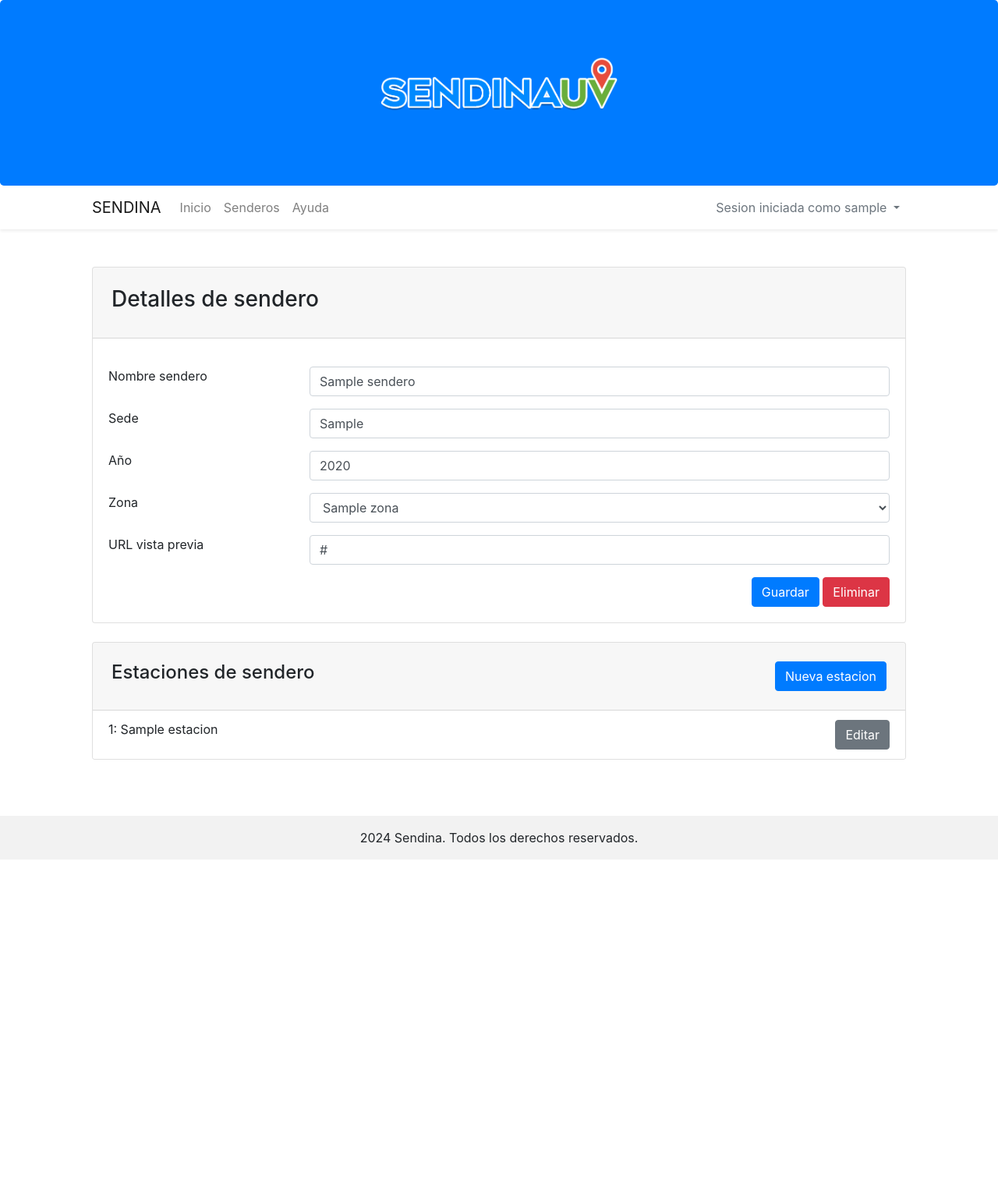
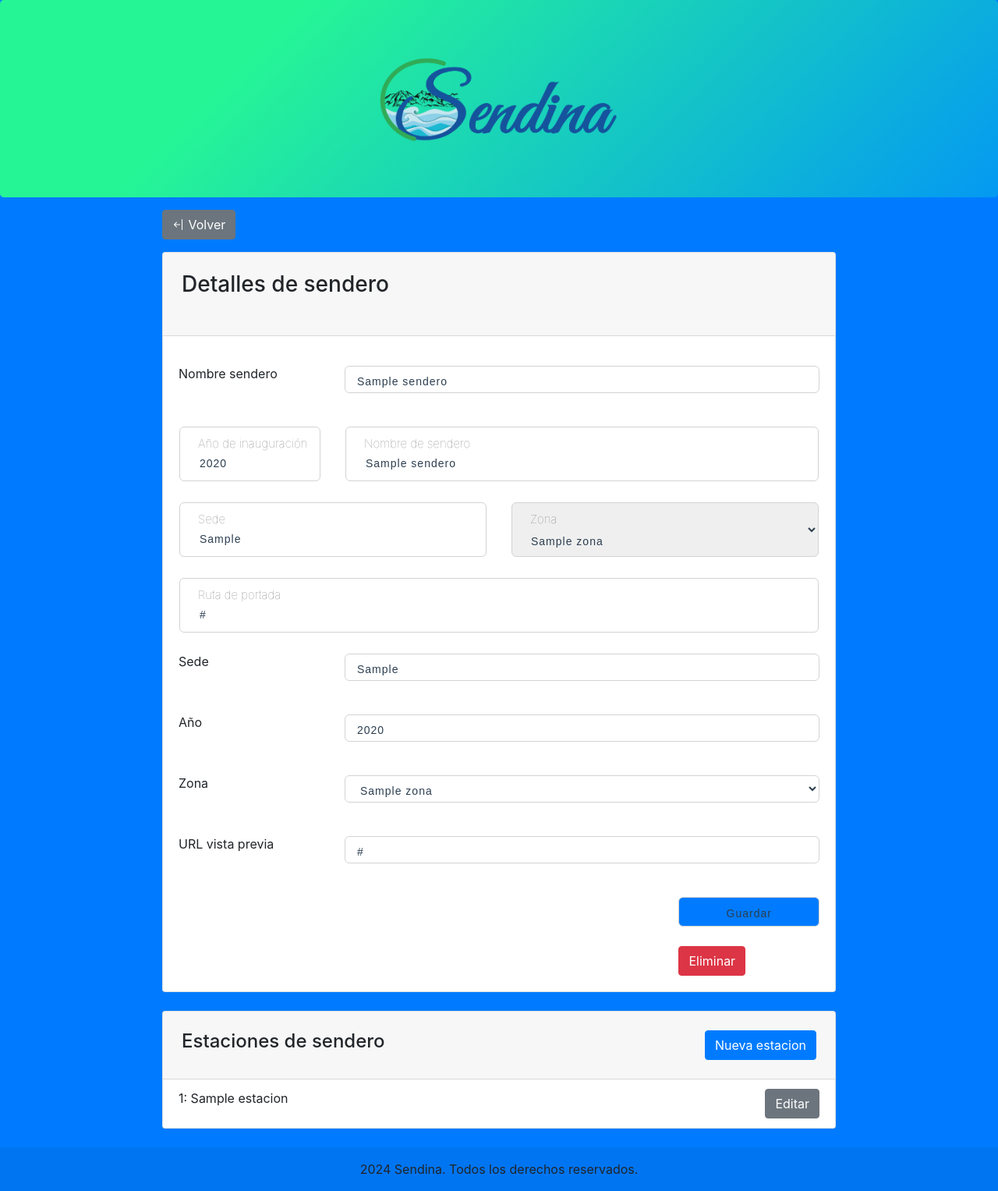
Before and after one commit to Froshlee14/SendinaUV, a PHP site: page /senderosUV/sendero/editar/1 in a window 1280 px wide. Shown: the whole page at 78% size. Before the commit the page ends 1102 px from the top, so only its background shows below. Run offline with PHP 8.4, Linux system fonts and the light colour scheme; the visitor is signed in with stand-in values (Sample User, id 1); tables that the repository leaves empty hold one stand-in row (values such as "Sample post"); some libraries are stand-ins or nearby versions.

Commit message:
Cambios drasticos a los estilos CSS

```diff
--- /dev/null
+++ b/public/css/custom.css
@@ -0,0 +1,224 @@
+.bg-sendina{
+	background:linear-gradient(315deg, #0499f2 0%, #26f596 74%);
+}
+
+.bg-sendina-lt{
+	background:linear-gradient(315deg, #aed8f0 0%, #b8f8da 74%);
+}
+
+*{margin: 0;padding: 0}
+
+body{
+	overflow-x: hidden;
+	/* background: #000000 */
+}
+
+#bg-div{
+	margin: 0;
+	margin-top:100px;
+	margin-bottom:100px
+}
+
+#border-btm{
+	padding-bottom: 20px;
+	margin-bottom: 0px;
+	box-shadow: 0px 35px 2px -35px lightgray
+}
+
+#test{
+	margin-top: 0px;
+	margin-bottom: 40px;
+	border: 1px solid #FFE082;
+	border-radius: 0.25rem;
+	width: 60px;
+	height: 30px;
+	background-color: #FFECB3
+	}
+
+.active1{
+	color: #00C853 !important;
+	font-weight: bold
+	}
+
+.bar4{
+	width: 35px;
+	height: 5px;
+	background-color: #ffffff;
+	margin: 6px 0
+	}
+
+.list-group .tabs{
+	color: #000000
+}
+
+#menu-toggle{
+	height: 50px
+}
+
+#new-label{
+	padding: 2px;
+	font-size: 10px;
+	font-weight: bold;
+	background-color: red;
+	color: #ffffff;
+	border-radius: 5px;
+	margin-left: 5px
+}
+
+#sidebar-wrapper{
+	min-height: 100vh;
+	margin-left: -15rem;
+	-webkit-transition: margin .25s ease-out;
+	-moz-transition: margin .25s ease-out;
+	-o-transition: margin .25s ease-out;
+	transition: margin .25s ease-out
+}
+
+#sidebar-wrapper .sidebar-heading{
+	padding: 0.875rem 1.25rem;
+	font-size: 1.2rem
+}
+
+#sidebar-wrapper .list-group{
+	width: 15rem
+}
+
+#page-content-wrapper{
+	min-width: 100vw;
+	padding-left: 20px;
+	padding-right: 20px
+}
+
+#wrapper.toggled #sidebar-wrapper{
+	margin-left: 0
+}
+
+.list-group-item.active{
+	z-index: 2;
+	color: #fff;
+	background-color: #fff !important;
+	border-color: #fff !important
+}
+
+@media (min-width: 768px){
+	#sidebar-wrapper{
+		margin-left: 0
+	}
+
+	#page-content-wrapper{
+		min-width: 0;
+		width: 100%
+	}
+
+	#wrapper.toggled #sidebar-wrapper{
+		margin-left: -15rem;
+		display: none
+	}
+
+	.w-md-75 {
+		width: 75% !important;
+	}
+
+	.h-md-75 {
+		height: 75% !important;
+	}
+}
+
+
+.card0{
+	margin-top: 10px;
+	margin-bottom: 10px
+}
+
+.top-highlight{
+	color: #00C853;
+	font-weight: bold;
+	font-size: 20px
+}
+
+.form-card input, .form-card textarea, .form-card select{
+	padding: 10px 15px 5px 15px;
+	border: none;
+	border: 1px solid lightgrey;
+	border-radius: 6px;
+	margin-bottom: 25px;
+	margin-top: 2px;
+	width: 100%;
+	box-sizing: border-box;
+	font-family: arial;
+	color: #2C3E50;
+	font-size: 14px;
+	letter-spacing: 1px
+}
+
+.form-card input:focus, .form-card textarea:focus .form-card select:focus{
+	-moz-box-shadow: 0px 0px 0px 1.5px skyblue !important;
+	-webkit-box-shadow: 0px 0px 0px 1.5px skyblue !important;
+	box-shadow: 0px 0px 0px 1.5px skyblue !important;
+	font-weight: bold;
+	border: 1px solid skyblue;
+	outline-width: 0
+}
+
+input.btn-success{
+	height: 50px;
+	color: #ffffff;
+	opacity: 0.9
+}
+
+#below-btn a{
+	font-weight: bold;
+	color: #000000
+}
+
+.input-group{
+	position:relative;
+	width:100%;
+	overflow:hidden
+}
+
+.input-group input{
+	position:relative;
+	height:70px;
+	margin-left: 1px;
+	margin-right: 1px;
+	border-radius:6px;
+	padding-top: 30px;
+	padding-left: 25px
+}
+
+.input-group select{
+	position:relative;
+	height:70px;
+	margin-left: 1px;
+	margin-right: 1px;
+	border-radius:6px;
+	padding-top: 35px;
+	padding-left: 20px
+}
+
+.input-group label{
+	position:absolute;
+	height: 24px;
+	background: none;
+	border-radius: 6px;
+	line-height: 48px;
+	font-size: 15px;
+	color: gray;
+	width:100%;
+	font-weight:100;
+	padding-left: 25px
+}
+
+input:focus + label{
+	color: #1E88E5
+}
+
+select:focus + label{
+	color: #1E88E5
+}
+
+#qr{
+	margin-bottom: 150px;
+	margin-top: 50px
+}
--- /dev/null
+++ b/public/js/custom.js
@@ -0,0 +1,27 @@
+$(document).ready(function(){
+    //Menu Toggle Script
+    $("#menu-toggle").click(function(e) {
+        e.preventDefault();
+        $("#wrapper").toggleClass("toggled");
+    });
+
+    // For highlighting activated tabs
+    $("#tab1").click(function () {
+        $(".tabs").removeClass("active1");
+        $(".tabs").addClass("bg-light");
+        $("#tab1").addClass("active1");
+        $("#tab1").removeClass("bg-light");
+    });
+    $("#tab2").click(function () {
+        $(".tabs").removeClass("active1");
+        $(".tabs").addClass("bg-light");
+        $("#tab2").addClass("active1");
+        $("#tab2").removeClass("bg-light");
+    });
+    $("#tab3").click(function () {
+        $(".tabs").removeClass("active1");
+        $(".tabs").addClass("bg-light");
+        $("#tab3").addClass("active1");
+        $("#tab3").removeClass("bg-light");
+    });
+})
--- a/sql/create.sql
+++ b/sql/create.sql
@@ -82,7 +82,7 @@ CREATE TABLE IF NOT EXISTS estacion (
   id_estacion INT NOT NULL AUTO_INCREMENT,
   numero INT NULL,
   nombre VARCHAR(50) NULL,
-  descripcion VARCHAR(200) NULL,
+  descripcion TEXT NULL,
   latitud VARCHAR(20) NULL,
   longitud VARCHAR(20) NULL,
   PRIMARY KEY (id_estacion))
--- a/vistas/footer.php
+++ b/vistas/footer.php
@@ -1,6 +1,4 @@
 <footer class="bg-body-tertiary text-center">
-
-  <div class="container p-4"></div>
 
   <div class="text-center p-3" style="background-color: rgba(0, 0, 0, 0.05);">
     2024 Sendina. Todos los derechos reservados.
--- a/vistas/header.php
+++ b/vistas/header.php
@@ -12,72 +12,18 @@
 	<script src="https://cdn.jsdelivr.net/npm/jquery@3.7.1/dist/jquery.slim.min.js"></script>
 	<script src="https://cdn.jsdelivr.net/npm/popper.js@1.16.1/dist/umd/popper.min.js"></script>
 	<script src="https://cdn.jsdelivr.net/npm/bootstrap@4.6.2/dist/js/bootstrap.bundle.min.js"></script>
+	<link rel="stylesheet" href="https://cdn.jsdelivr.net/npm/bootstrap-icons@1.3.0/font/bootstrap-icons.css">
+	<link rel="stylesheet" href="<?php echo constant('URL') ?>/public/css/custom.css">
+	<script src="<?php echo constant('URL') ?>/public/js/custom.js"></script>
 
 </head>
 
 
 <body>
 
-	<div class="jumbotron bg-primary text-center mb-0">
+	<div class="jumbotron bg-sendina text-center mb-0">
 		<img src="<?php echo constant('URL') ?>/public/imgs/logo.png" width="320" title="logo">
 	</div>
-
-	<nav class="navbar navbar-expand-lg navbar-light  shadow-sm">
-		<div class="container px-5">
-
-		<a class="navbar-brand" href="#">SENDINA</a>
-		<button class="navbar-toggler" type="button" data-toggle="collapse" data-target="#navbarSupportedContent" aria-controls="navbarSupportedContent" aria-expanded="false" aria-label="Toggle navigation">
-			<span class="navbar-toggler-icon"></span>
-		</button>
-
-			<div class="collapse navbar-collapse" id="navbarSupportedContent">
-
-			<div class="navbar-nav mr-auto ">
-
-				<ul class="navbar-nav me-4 my-3 my-lg-0">
-					<li class="nav-item"> <a class="nav-link me-lg-3" href="<?php echo constant('URL') ?>inicio">Inicio</a></li>
-					<li class="nav-item"> <a class="nav-link me-lg-3" href="<?php echo constant('URL') ?>sendero/lista">Senderos</a></li>
-					<li class="nav-item"> <a class="nav-link me-lg-3" href="#download">Ayuda</a></li>
-					<!--li class="nav-item"><a class="nav-link me-lg-3" href="<?php echo constant('URL') ?>usuario/lista">Usuarios</a></li-->
-				</ul>
-			</div>
-
-			<div class="navbar-nav ml-auto">
-				<ul class="navbar-nav me-4 my-3 my-lg-0">
-				<li class="nav-item dropdown">
-
-					<a class="nav-link text-secondary dropdown-toggle" href="#" role="button" data-toggle="dropdown" aria-expanded="false">
-					Sesion iniciada como
-					<?php
-					//session_start();
-					if(isset($_SESSION['user_id'])){
-						echo $_SESSION['user_rol'];
-					}
-					else{
-					?>
-						invitado
-					<?php } ?>
-					</a>
-					<div class="dropdown-menu">
-						<?php if(!isset($_SESSION['user_id'])){ ?>
-							<a class="dropdown-item" href="<?php echo constant('URL') ?>login">Iniciar sesion</a>
-						<?php }else{?>
-							<a class="dropdown-item" href="<?php echo constant('URL') ?>login/salir">Cerrar sesion</a>
-							<?php if($_SESSION['user_rol'] === "Administrador"){ ?>
-								<a class="dropdown-item" href="<?php echo constant('URL') ?>usuario/lista">Gestionar usuarios</a>
-							<?php } ?>
-						<?php } ?>
-
-					</div>
-				</li>
-				</ul>
-			</div>
-
-			</div>
-
-		</div>
-	</nav>
-
 
 </body>
 
--- a/vistas/sendero/editor.php
+++ b/vistas/sendero/editor.php
@@ -6,17 +6,23 @@
 	<meta name="viewport" content="width=device-width, initial-scale=1.0">
 	<meta http-equiv="X-UA-Compatible" content="ie=edge">
 	<title>Document</title>
+
 </head>
 
-<body>
+<body class="bg-primary">
 	<?php  require 'vistas/header.php' ?>
 
-	<div class="container px-5 mt-5">
+
+
+
+	<div class="container w-md-75 px-5 mt-3">
+
+		<a class="btn btn-secondary mb-3" href="<?php echo constant('URL') ?>sendero/lista"> <i class="bi bi-arrow-bar-left"></i> Volver </a>
 
 		<div class="card mb-4">
 
 			<div class="card-header navbar navbar-expand-sm p-4">
-				<h3> Detalles de sendero </h3>
+				<h3 class="mt-0 mb-4 text-center">Detalles de sendero</h3>
 			</div>
 
 			<?php
@@ -41,7 +47,7 @@
 				}
 
 			?>
-			<div class="card-body">
+			<div class="card-body form-card">
 			<form action="<?php echo constant('URL') ?>sendero/guardar" method="post" id="senderoForm">
 
 				<p>
@@ -54,7 +60,54 @@
 						<label for="id_sendero">Nombre sendero</label>
 					</div>
 					<div class="col-12 col-sm-9">
-						<input class="form-control" type="text" name="nombre" value="<?php echo $nombre ?>" required>
+						<input class="form-control" type="text" name="nombre" maxlength="50" value="<?php echo $nombre ?>" required>
+					</div>
+				</div>
+
+				<div class="row">
+					<div class="col-12 col-sm-3">
+						<div class="input-group">
+							<input type="number" name="year" placeholder="2024" value="<?php echo $year?>" required>
+							<label>Año de inauguración</label>
+						</div>
+					</div>
+					<div class="col">
+						<div class="input-group">
+							<input type="text" name="nombre" placeholder="Sendero interpretativo" value="<?php echo $nombre ?>" maxlength="50" required>
+							<label>Nombre de sendero</label>
+						</div>
+					</div>
+
+				</div>
+
+				<div class="row">
+					<div class="col-12 col-sm-6">
+						<div class="input-group">
+							<input type="text" name="sede" placeholder="Lugar donde se encuentra" value="<?php echo $sede ?>" maxlength="50" required>
+							<label>Sede</label>
+						</div>
+					</div>
+					<div class="col-12 col-sm-6">
+						<div class="input-group">
+							<select id="id_zona" name="id_zona">
+								<option value="" disabled selected>Select your option</option>
+								<?php foreach ($this->zona_lista as $z): ?>
+									<option value="<?= $z->get_id_zona() ?>" <?= $z->get_id_zona() == $id_zona ? 'selected' : '' ?>>
+										<?php echo $z->get_nombre(); ?>
+									</option>
+								<?php endforeach; ?>
+							</select>
+							<label>Zona</label>
+						</div>
+					</div>
+				</div>
+
+				<div class="row">
+					<div class="col-12">
+						<div class="input-group">
+							<input type="text" name="url_recursos" placeholder="/public/imgs/archivo.jpg" value="<?php echo $url_recursos ?>" maxlength="255" required>
+							<label>Ruta de portada</label>
+						</div>
 					</div>
 				</div>
 
@@ -63,7 +116,7 @@
 						<label for="sede">Sede</label>
 					</div>
 					<div class="col-12 col-sm-9">
-						<input class="form-control" type="text" name="sede" value="<?php echo $sede ?>" required>
+						<input class="form-control" type="text" name="sede" maxlength="50" value="<?php echo $sede ?>" required>
 					</div>
 				</div>
 
@@ -81,7 +134,7 @@
 						<label for="id_zona">Zona</label>
 					</div>
 					<div class="col-12 col-sm-9">
-						<select class="form-control" id="id_zona" name="id_zona">
+						<select class="form-control" id="id_zona" neame="id_zona">
 						<?php foreach ($this->zona_lista as $z): ?>
 							<option value="<?= $z->get_id_zona() ?>" <?= $z->get_id_zona() == $id_zona ? 'selected' : '' ?>>
 								<?php echo $z->get_nombre(); ?>
@@ -96,7 +149,7 @@
 						<label for="url_recursos">URL vista previa</label>
 					</div>
 					<div class="col-12 col-sm-9">
-						<input class="form-control" type="text" name="url_recursos" value="<?php echo $url_recursos ?>" required>
+						<input class="form-control" type="text" name="url_recursos" maxlength="255" value="<?php echo $url_recursos ?>" required>
 					</div>
 				</div>
 
--- a/vistas/usuario/editor.php
+++ b/vistas/usuario/editor.php
@@ -11,7 +11,9 @@
 <body>
 	<?php  require 'vistas/header.php' ?>
 
-	<div class="container px-5 mt-5">
+	<div class="container px-5 mt-3">
+
+		<a class="btn btn-secondary mb-3" href="<?php echo constant('URL') ?>usuario/lista"> <i class="bi bi-arrow-bar-left"> </i> Volver </a>
 
 		<div class="card mb-4">
 			<div class="card-header navbar navbar-expand-sm p-4">
```
Also changed, not shown: vistas/estacion/editor.php (+6 -4 lines), vistas/navbar.php (added, +9 -0 lines), vistas/recurso/editor.php (+6 -4 lines), vistas/sendero/index.php (+28 -3 lines), vistas/sidebar.php (added, +65 -0 lines), public/imgs/logo.png.
